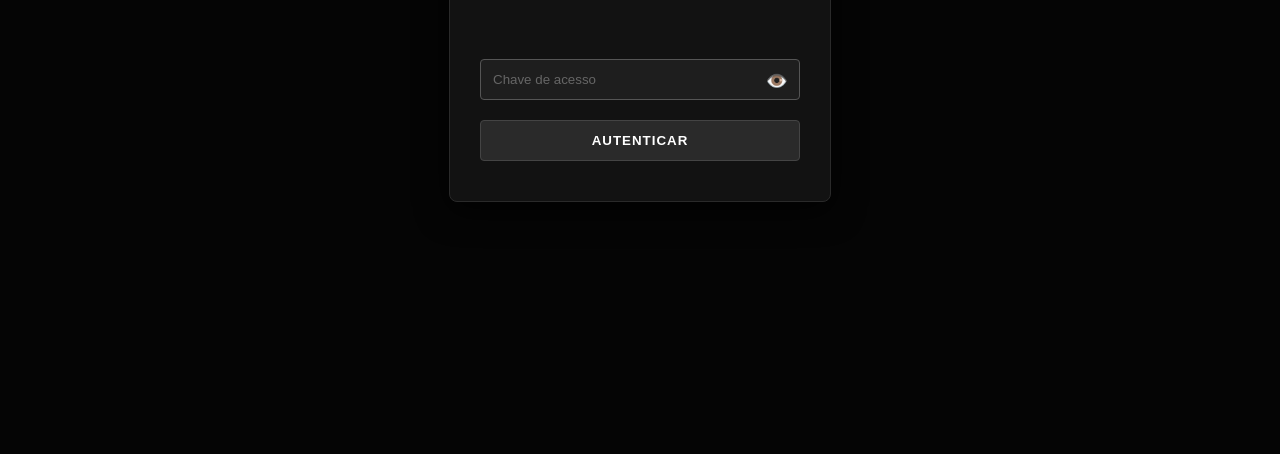
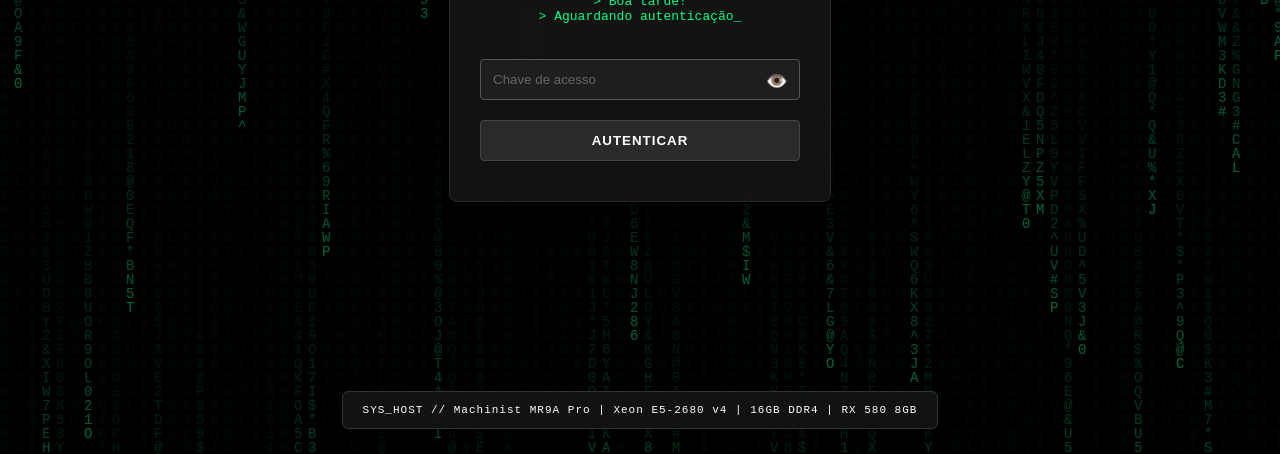
Before and after one commit to matheusfsbras/meu-painel, a plain HTML site: page index.html in a window 1280 px wide. Shown: the part 346-800 px from the top of the page. Drawn offline with Linux system fonts and the light colour scheme.

Commit message:
Update index.html

```diff
--- a/index.html
+++ b/index.html
@@ -117,6 +117,22 @@
             font-size: 13px;
             font-family: monospace;
         }
+
+        #sys-info {
+            position: fixed;
+            bottom: 25px;
+            font-size: 11px;
+            color: #ffffff;
+            font-family: monospace;
+            letter-spacing: 1px;
+            background: rgba(21, 21, 21, 0.9);
+            padding: 12px 20px;
+            border-radius: 6px;
+            border: 1px solid #333;
+            backdrop-filter: blur(4px);
+            box-shadow: 0 4px 15px rgba(0, 0, 0, 0.8);
+            z-index: 10;
+        }
     </style>
 </head>
 <body>
@@ -135,8 +151,121 @@
         <div id="erro">> ACESSO NEGADO: Credenciais inválidas.</div>
     </div>
 
+    <div id="sys-info">
+        SYS_HOST // Machinist MR9A Pro | Xeon E5-2680 v4 | 16GB DDR4 | RX 580 8GB
+    </div>
+
     <script>
         const canvas = document.getElementById('matrixCanvas');
         const ctx = canvas.getContext('2d');
 
-        canvas.width = window.innerWidth
+        canvas.width = window.innerWidth;
+        canvas.height = window.innerHeight;
+
+        const caracteres = 'ABCDEFGHIJKLMNOPQRSTUVWXYZ0123456789@#$%^&*'.split('');
+        const fontSize = 14;
+        const colunas = canvas.width / fontSize;
+
+        const drops = [];
+        for (let x = 0; x < colunas; x++) {
+            drops[x] = 1;
+        }
+
+        function desenharMatrix() {
+            // Aumentado de 0.05 para 0.1 para apagar o rastro mais rápido
+            ctx.fillStyle = 'rgba(5, 5, 5, 0.1)';
+            ctx.fillRect(0, 0, canvas.width, canvas.height);
+
+            // Alterado de '#00ff88' para uma versão com 40% de opacidade
+            ctx.fillStyle = 'rgba(0, 255, 136, 0.4)';
+            ctx.font = fontSize + 'px monospace';
+
+            for (let i = 0; i < drops.length; i++) {
+                const texto = caracteres[Math.floor(Math.random() * caracteres.length)];
+                ctx.fillText(texto, i * fontSize, drops[i] * fontSize);
+
+                if (drops[i] * fontSize > canvas.height && Math.random() > 0.975) {
+                    drops[i] = 0;
+                }
+                drops[i]++;
+            }
+        }
+
+        setInterval(desenharMatrix, 33);
+
+        window.addEventListener('resize', () => {
+            canvas.width = window.innerWidth;
+            canvas.height = window.innerHeight;
+        });
+
+        function atualizarRelogio() {
+            var agora = new Date();
+            var h = agora.getHours().toString().padStart(2, '0');
+            var m = agora.getMinutes().toString().padStart(2, '0');
+            var s = agora.getSeconds().toString().padStart(2, '0');
+            document.getElementById('relogio').innerText = h + ':' + m + ':' + s;
+        }
+
+        var textoSaudacao = "";
+        var i = 0;
+
+        function definirSaudacao() {
+            var horas = new Date().getHours();
+            if (horas >= 5 && horas < 12) {
+                textoSaudacao = "> Bom dia!\n> Aguardando autenticação_";
+            } else if (horas >= 12 && horas < 18) {
+                textoSaudacao = "> Boa tarde!\n> Aguardando autenticação_";
+            } else {
+                textoSaudacao = "> Boa noite!\n> Aguardando autenticação_";
+            }
+            digitarTexto();
+        }
+
+        function digitarTexto() {
+            if (i < textoSaudacao.length) {
+                document.getElementById("saudacao").textContent += textoSaudacao.charAt(i);
+                i++;
+                setTimeout(digitarTexto, 40);
+            }
+        }
+
+        function alternarSenha() {
+            var campoSenha = document.getElementById("senha");
+            var iconeOlho = document.getElementById("olho");
+
+            if (campoSenha.type === "password") {
+                campoSenha.type = "text";
+                iconeOlho.style.color = "#00ff88";
+            } else {
+                campoSenha.type = "password";
+                iconeOlho.style.color = "#888";
+            }
+        }
+
+        function verificarSenha() {
+            var senhaDigitada = document.getElementById('senha').value;
+            if (senhaDigitada === '12345') {
+                window.location.href = 'https://i.ibb.co/GXw2ZC8/8fa40e6f-7ee2-4b0b-a1cb-a2fe927031f7.jpg';
+            } else {
+                document.getElementById('erro').style.display = 'block';
+                document.getElementById('senha').value = '';
+                document.getElementById('senha').focus();
+            }
+        }
+
+        window.onload = function() {
+            atualizarRelogio();
+            setInterval(atualizarRelogio, 1000);
+            definirSaudacao();
+
+            document.getElementById("btnAcessar").addEventListener("click", verificarSenha);
+            document.getElementById("senha").addEventListener("keypress", function(event) {
+                if (event.key === "Enter") {
+                    event.preventDefault();
+                    verificarSenha();
+                }
+            });
+        };
+    </script>
+</body>
+</html>
```
